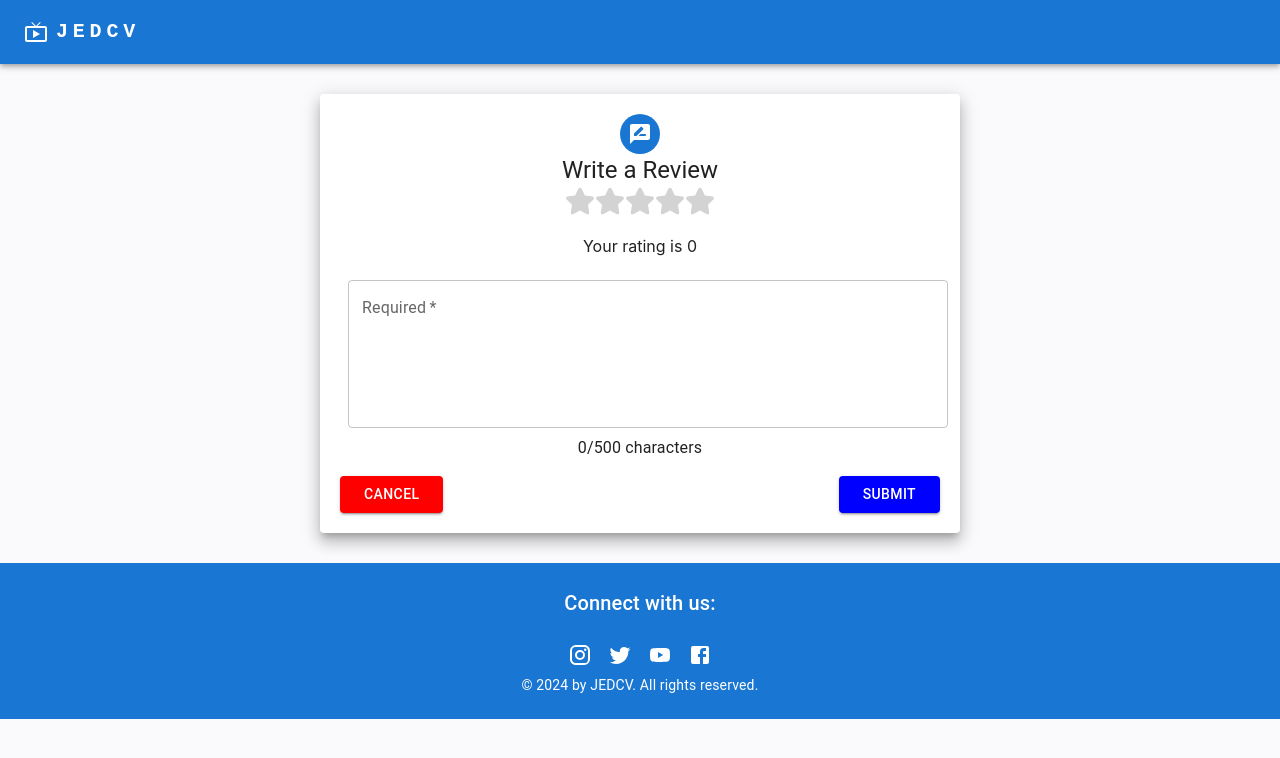
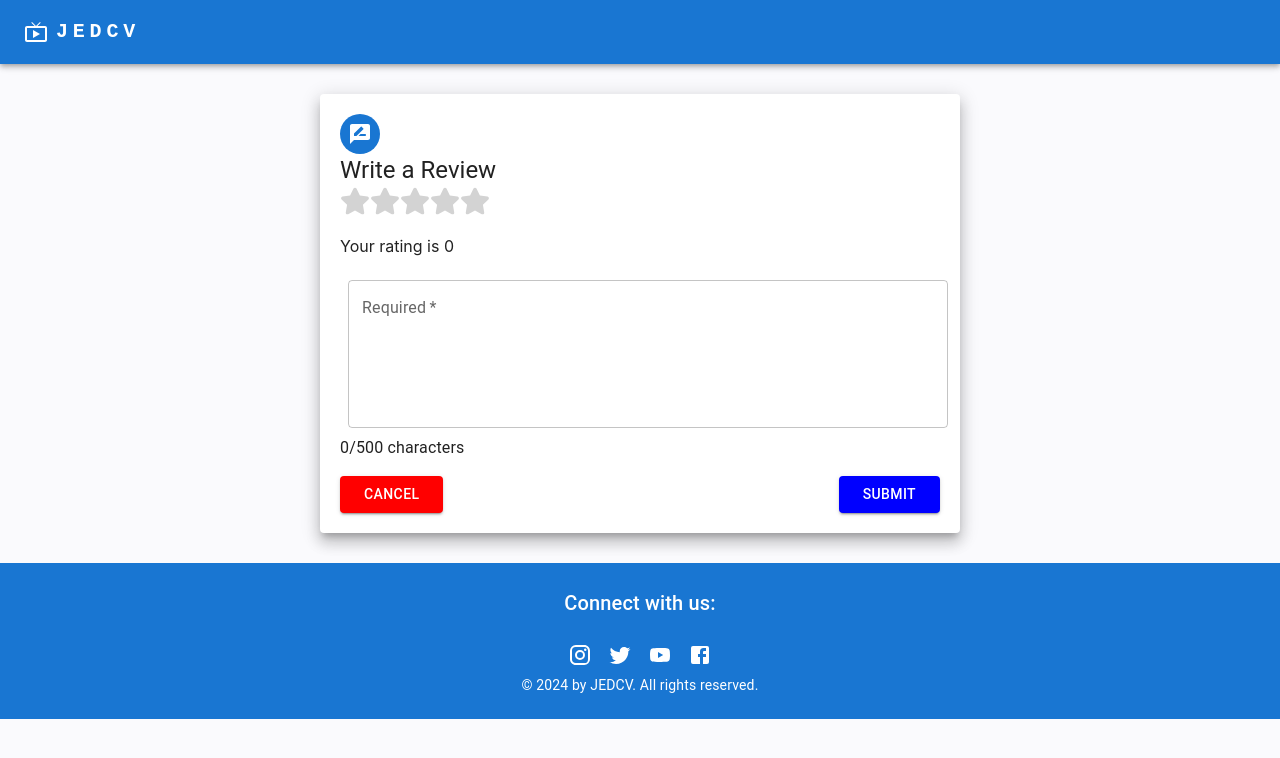
Before and after one commit to daltontewanger/milestone-2, a React (Create React App) app: page /newreview/1 in a window 1280 px wide. Shown: the top 758 px of the page. Built offline with nearby package versions, Linux system fonts and the light colour scheme; no server answers.

Commit message:
Updated app and index files for typescript and converted StarRating component

```diff
--- a/src/App.tsx
+++ b/src/App.tsx
@@ -6,6 +6,7 @@ import NewReview from "./Components/NewReview.tsx";
 import EditReview from "./Components/EditReview.tsx";
 import DeleteReview from "./Components/DeleteReview.tsx";
 import Footer from "./Components/Footer.tsx";
+import React from "react";
 
 function App() {
   return (
@@ -19,7 +20,7 @@ function App() {
           <Route path="/editreview/:imdbID/:reviewID" element={<EditReview />} />
           <Route path="/deletereview/:imdbID/:reviewID" element={<DeleteReview />} />
         </Routes>
-        <Footer />
+        <Footer isMainPage={undefined} />
       </Router>
     </div>
   );
--- a/src/Components/NewReview.tsx
+++ b/src/Components/NewReview.tsx
@@ -104,7 +104,7 @@ function NewReview() {
             <Grid container justifyContent="center">
                 <Grid item xs={12} sm={10} md={8} lg={6}>
                     <Paper elevation={10} style={paperStyle}>
-                        <Grid align='center'>
+                        <Grid alignItems='center'>
                             <Avatar style={avatarStyle}>
                                 <RateReviewRoundedIcon />
                             </Avatar>
--- a/src/Components/StarRating.tsx
+++ b/src/Components/StarRating.tsx
@@ -2,10 +2,15 @@ import React, { useState } from "react";
 import { FaStar } from "react-icons/fa"; // npm install react-icons
 import './StarRating.css';
 
-function StarRating({ rating, onRatingChange }) {
-    const [hover, setHover] = useState(null);
+interface StarRatingProps {
+    rating: number;
+    onRatingChange: (newRating: number) => void;
+}
 
-    const handleRatingClick = (newRating) => {
+const StarRating = ({ rating, onRatingChange }: StarRatingProps) => {
+    const [hover, setHover] = useState<number | null>(null);
+
+    const handleRatingClick = (newRating: number) => {
         onRatingChange(newRating);
     };
 
--- a/src/index.tsx
+++ b/src/index.tsx
@@ -3,7 +3,7 @@ import ReactDOM from 'react-dom/client';
 import './index.css';
 import App from './App.tsx';
 
-const root = ReactDOM.createRoot(document.getElementById('root'));
+const root = ReactDOM.createRoot(document.getElementById('root') as HTMLElement);
 root.render(
     <App />
 );
```
